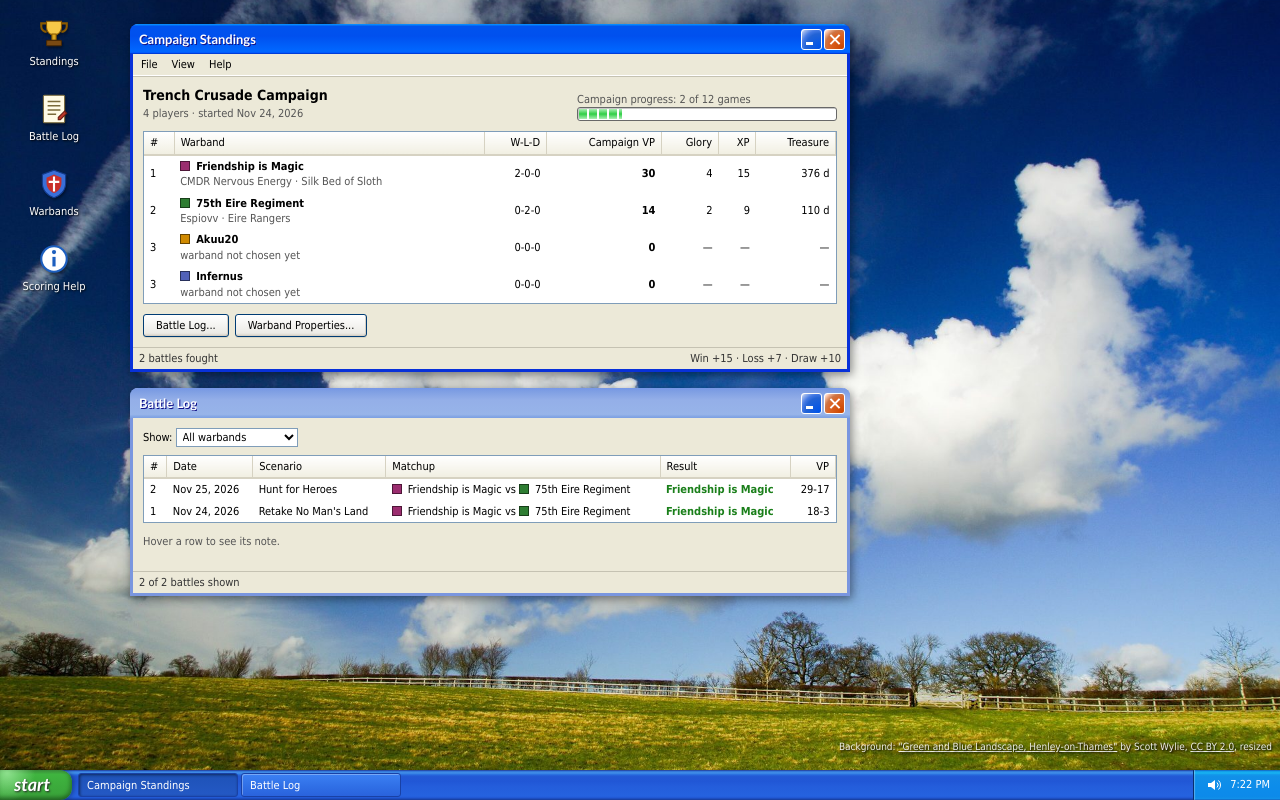
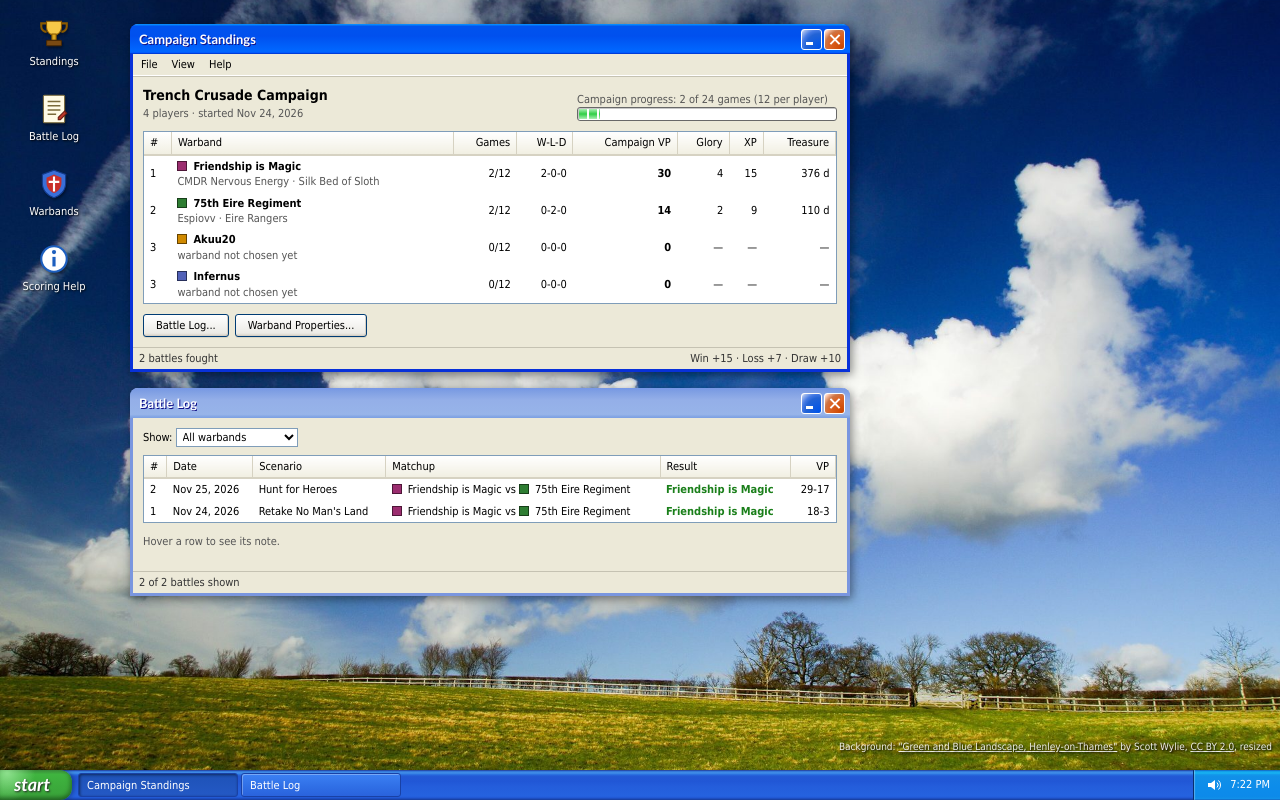
Before and after one commit to aficionadofish-boop/trench-campaign, a plain HTML site: page index.html in a window 1280 px wide. Drawn offline with Linux system fonts and the light colour scheme.

Commit message:
Progress counts every player's games; add per-player games column
Co-Authored-By: Claude Opus 5.5 <noreply@anthropic.com>

```diff
--- a/app.js
+++ b/app.js
@@ -142,10 +142,13 @@
   function renderStandings() {
     $("#campaign-name").textContent = D.name;
     $("#campaign-sub").textContent = D.warbands.length + " players · started " + fmtDate(D.started).replace(/<[^>]+>/g, "");
-    var maxPlayed = Math.max.apply(null, STATS.map(function (s) { return s.games.length; }).concat([0]));
+    // The campaign ends when every player has played all their games (11 + the final Great War game).
     var per = D.gamesPerPlayer || 12;
-    $("#progress-label").textContent = "Campaign progress: " + maxPlayed + " of " + per + " games";
-    requestAnimationFrame(function () { $("#progress-fill").style.width = Math.min(100, (maxPlayed / per) * 100) + "%"; });
+    var needed = Math.ceil(D.warbands.length * per / 2);
+    var playerGames = STATS.reduce(function (t, s) { return t + Math.min(s.games.length, per); }, 0);
+    var share = D.warbands.length ? playerGames / (D.warbands.length * per) : 0;
+    $("#progress-label").textContent = "Campaign progress: " + D.games.length + " of " + needed + " games (" + per + " per player)";
+    requestAnimationFrame(function () { $("#progress-fill").style.width = Math.min(100, share * 100) + "%"; });
 
     var rows = STATS.slice().sort(function (a, b) { return b.cvp - a.cvp || b.w - a.w; });
     var rank = 0, lastCvp = null;
@@ -155,13 +158,14 @@
       return '<tr data-wb="' + esc(s.id) + '">' +
         "<td>" + rank + "</td>" +
         "<td>" + swatch(w) + "<strong>" + esc(nm(w)) + "</strong><br><span class=\"muted\">" + (w.name ? esc(w.player || "") + (w.variant ? " · " + esc(w.variant) : "") : "warband not chosen yet") + "</span></td>" +
+        '<td class="num">' + s.games.length + "/" + (D.gamesPerPlayer || 12) + "</td>" +
         '<td class="num">' + s.w + "-" + s.l + "-" + s.d + "</td>" +
         '<td class="num"><strong>' + s.cvp + "</strong></td>" +
         '<td class="num">' + fmtSum(s.glory) + "</td>" +
         '<td class="num">' + xpText(w, s) + "</td>" +
         '<td class="num">' + fmtSum(s.ducats, " d") + "</td>" +
         "</tr>";
-    }).join("") || '<tr><td colspan="7" class="empty">No warbands yet.</td></tr>';
+    }).join("") || '<tr><td colspan="8" class="empty">No warbands yet.</td></tr>';
 
     $("#status-left").textContent = D.games.length + " battle" + (D.games.length === 1 ? "" : "s") + " fought";
     $all("#standings-body tr[data-wb]").forEach(function (tr) {
--- a/index.html
+++ b/index.html
@@ -50,7 +50,7 @@
       <div class="listview">
         <table>
           <thead><tr>
-            <th>#</th><th>Warband</th><th class="num">W-L-D</th><th class="num">Campaign VP</th>
+            <th>#</th><th>Warband</th><th class="num">Games</th><th class="num">W-L-D</th><th class="num">Campaign VP</th>
             <th class="num">Glory</th><th class="num">XP</th><th class="num">Treasure</th>
           </tr></thead>
           <tbody id="standings-body"></tbody>
```
